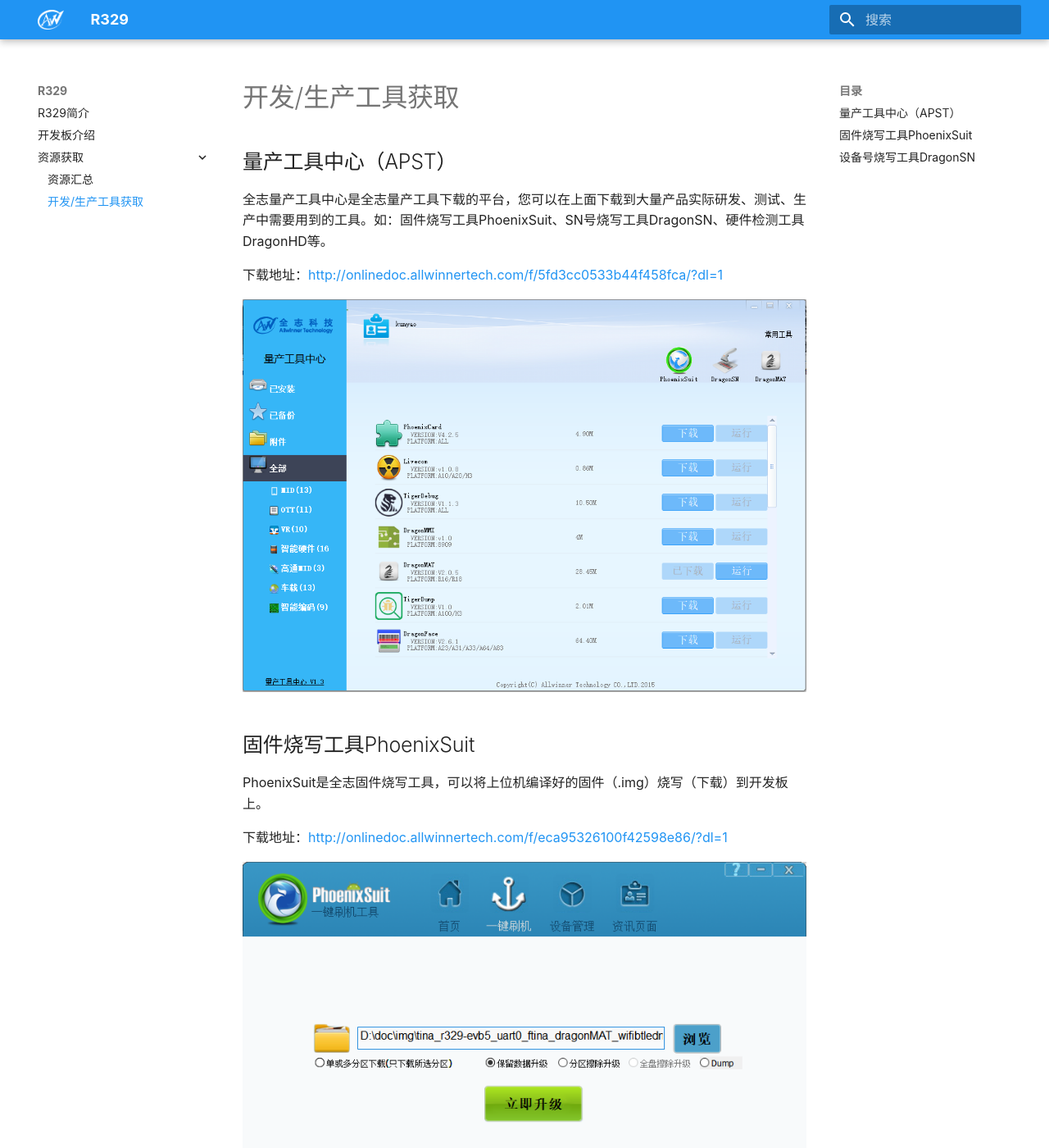
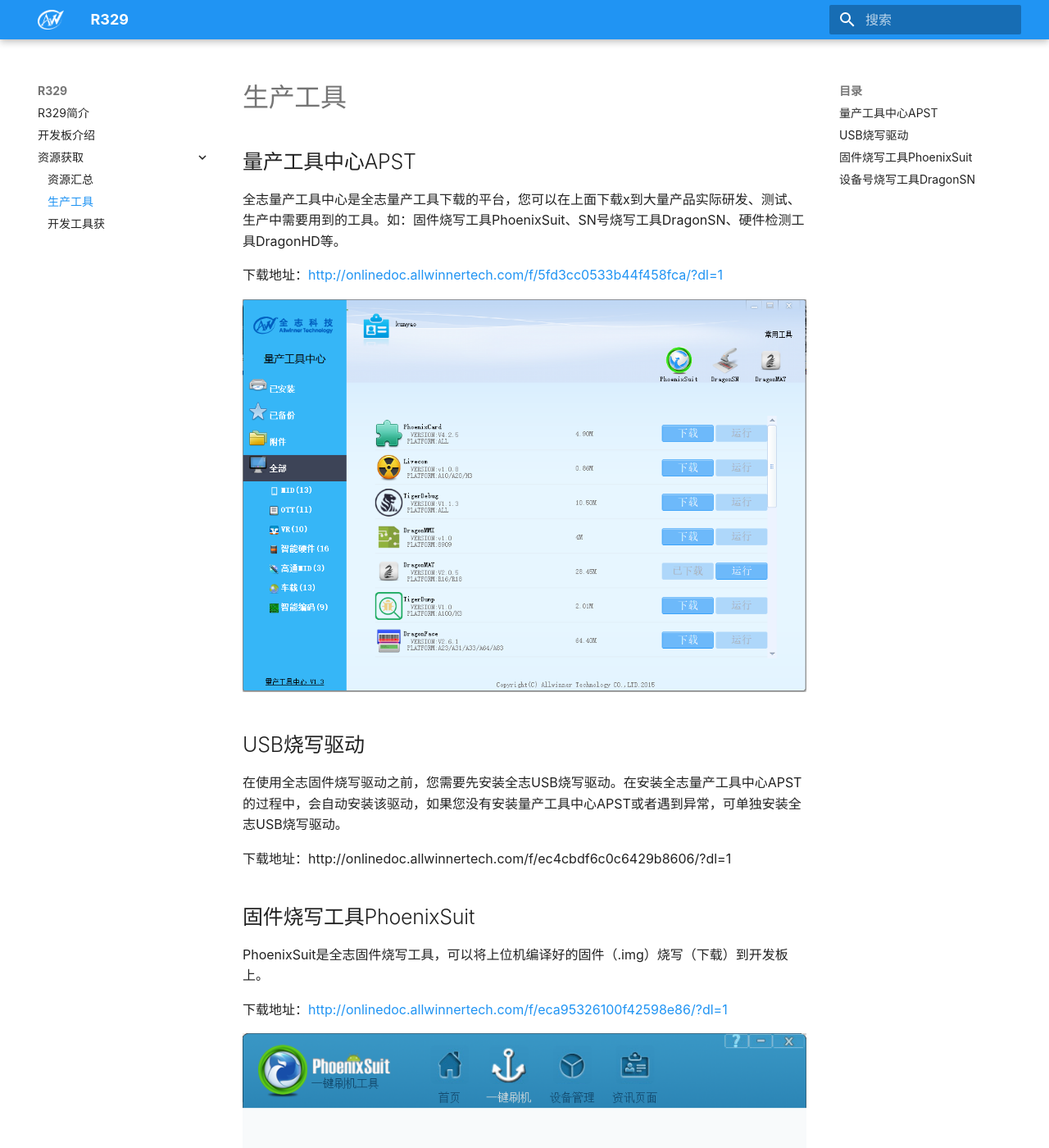
Before and after one commit to aw-yht/R329, an MkDocs documentation site: the page built from docs/getsource/gettools.md, in a window 1280 px wide and 1400 px high. Shown: the whole window at 82% size. Built offline with MkDocs 1.6.1 and Material for MkDocs 9.7.7, drawn with Linux system fonts in a browser that asks for light colours.

Commit message:
增加开发工具介绍页
Signed-off-by: kirin <402041446@qq.com>

```diff
--- a/docs/getsource/gettools.md
+++ b/docs/getsource/gettools.md
@@ -1,13 +1,19 @@
-# 开发/生产工具获取
+# 生产工具
 
-##量产工具中心（APST）
-全志量产工具中心是全志量产工具下载的平台，您可以在上面下载到大量产品实际研发、测试、生产中需要用到的工具。如：固件烧写工具PhoenixSuit、SN号烧写工具DragonSN、硬件检测工具DragonHD等。
+##量产工具中心APST
+全志量产工具中心是全志量产工具下载的平台，您可以在上面下载x到大量产品实际研发、测试、生产中需要用到的工具。如：固件烧写工具PhoenixSuit、SN号烧写工具DragonSN、硬件检测工具DragonHD等。
 
 下载地址：<http://onlinedoc.allwinnertech.com/f/5fd3cc0533b44f458fca/?dl=1>
 
 ![APST截图](../assets/img/APST截图.png)
 
 
+
+##USB烧写驱动
+
+在使用全志固件烧写驱动之前，您需要先安装全志USB烧写驱动。在安装全志量产工具中心APST的过程中，会自动安装该驱动，如果您没有安装量产工具中心APST或者遇到异常，可单独安装全志USB烧写驱动。
+
+下载地址：http://onlinedoc.allwinnertech.com/f/ec4cbdf6c0c6429b8606/?dl=1
 
 
 
--- a/mkdocs.yml
+++ b/mkdocs.yml
@@ -7,6 +7,7 @@ nav:
   - '资源获取':
     - getsource/getsource.md
     - getsource/gettools.md
+    - getsource/getdevtools.md
   #- navigation.md
 
 
```
Also changed, not shown: docs/getsource/getdevtools.md (added, +57 -0 lines), docs/getsource/getsource.md (+6 -4 lines), docs/index.md (+1 -1 lines), docs/assets/img/ADB截图.png (added), docs/assets/img/串口工具截图.png (added), docs/assets/img/串口线截图.jpg (added).
